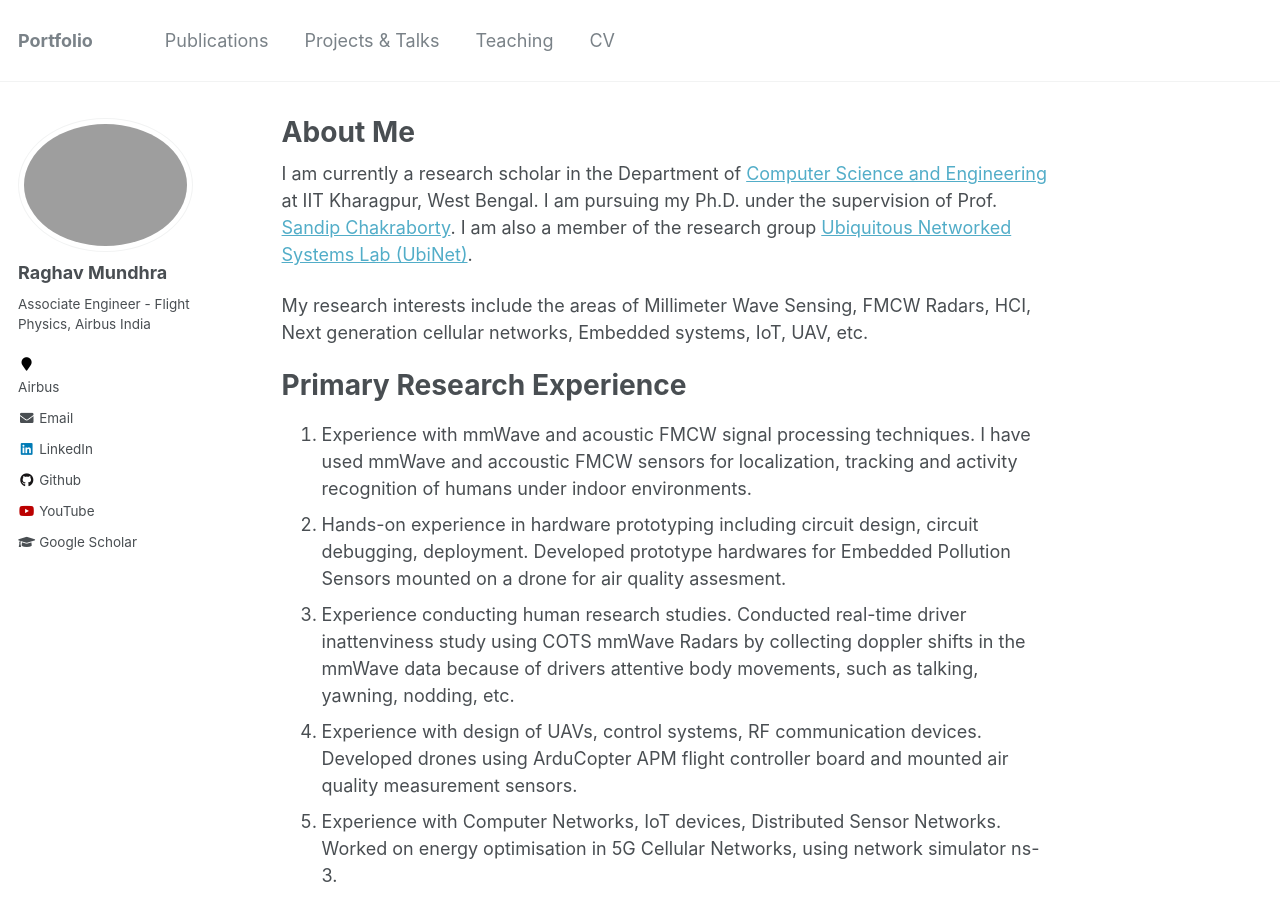
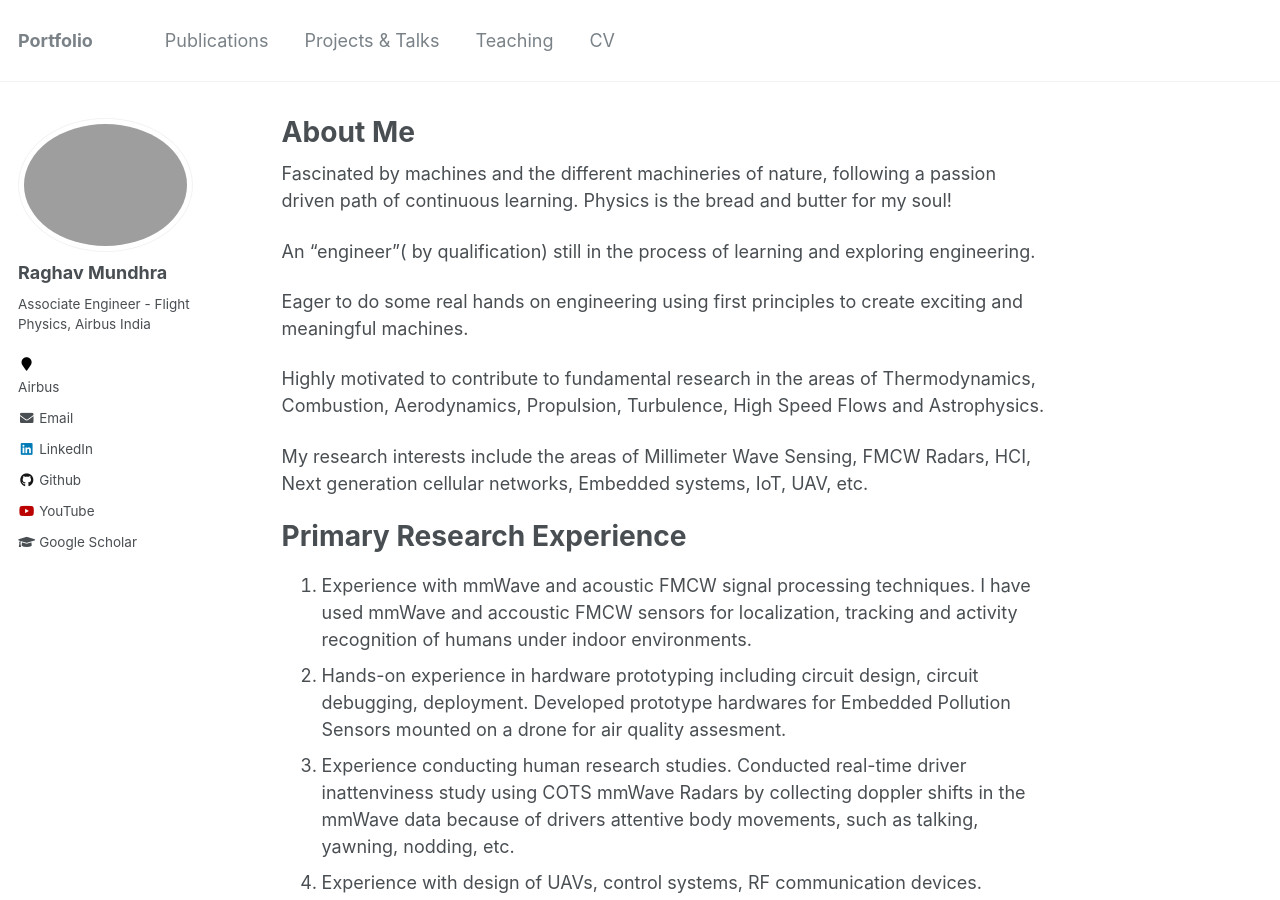
Before and after one commit to RaghavMundhra/Raghav.Mundhra, a Jekyll site: the page built from _pages/about.md, in a window 1280 px wide and 900 px high. Built offline with Jekyll 4.4.1, drawn with Linux system fonts in a browser that asks for light colours.

Commit message:
Update about.md

```diff
--- a/_pages/about.md
+++ b/_pages/about.md
@@ -8,9 +8,20 @@ redirect_from:
   - /about.html
 ---
 
-I am currently a research scholar in the Department of [Computer Science and Engineering](http://cse.iitkgp.ac.in/) at IIT Kharagpur, West Bengal. I am pursuing my Ph.D. under the supervision of Prof. [Sandip Chakraborty](https://cse.iitkgp.ac.in/~sandipc/). I am also a member of the research group [Ubiquitous Networked Systems Lab (UbiNet)](https://cse.iitkgp.ac.in/resgrp/ubinet/).
+Fascinated by machines and the different machineries of nature, following a passion driven path of continuous learning. Physics is the bread and butter for my soul!
 
-<!-- Moreover, as a Visiting Postgraduate Research Student at the esteemed School of Computing and Information Systems at Singapore Management University ([SMU](https://www.smu.edu.sg/)), I am engaged in research work within the dynamic domain of the Human-Machine Collaborative Systems LAB, collaborating closely with [Prof. Archan Misra](https://sites.google.com/view/archan-misra) and [Prof. Thivya Kandappu](https://faculty.smu.edu.sg/profile/thivya-kandappu-541). -->
+
+An "engineer"( by qualification) still in the process of learning and exploring engineering.
+
+
+Eager to do some real hands on engineering using first principles to create exciting and meaningful machines.
+
+
+Highly motivated to contribute to fundamental research in the areas of Thermodynamics, Combustion, Aerodynamics, Propulsion, Turbulence, High Speed Flows and Astrophysics.
+
+<!-- I am currently a research scholar in the Department of [Computer Science and Engineering](http://cse.iitkgp.ac.in/) at IIT Kharagpur, West Bengal. I am pursuing my Ph.D. under the supervision of Prof. [Sandip Chakraborty](https://cse.iitkgp.ac.in/~sandipc/). I am also a member of the research group [Ubiquitous Networked Systems Lab (UbiNet)](https://cse.iitkgp.ac.in/resgrp/ubinet/).
+
+ Moreover, as a Visiting Postgraduate Research Student at the esteemed School of Computing and Information Systems at Singapore Management University ([SMU](https://www.smu.edu.sg/)), I am engaged in research work within the dynamic domain of the Human-Machine Collaborative Systems LAB, collaborating closely with [Prof. Archan Misra](https://sites.google.com/view/archan-misra) and [Prof. Thivya Kandappu](https://faculty.smu.edu.sg/profile/thivya-kandappu-541). -->
 
 My research interests include the areas of Millimeter Wave Sensing, FMCW Radars, HCI, Next generation cellular networks, Embedded systems, IoT, UAV, etc.
 
```
